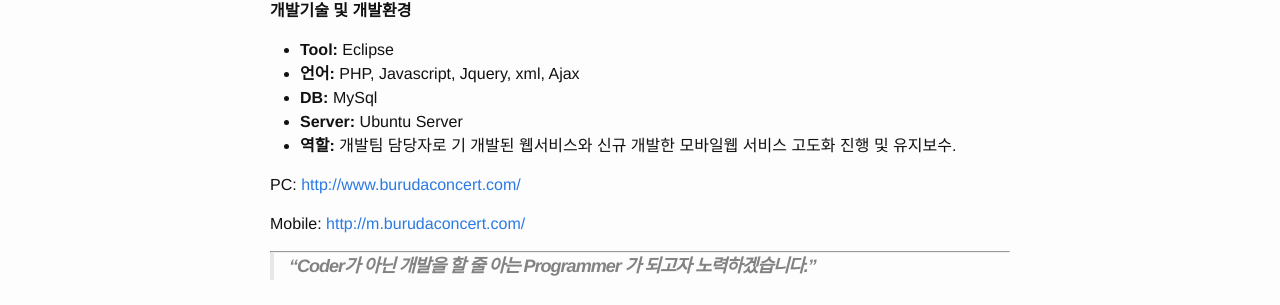
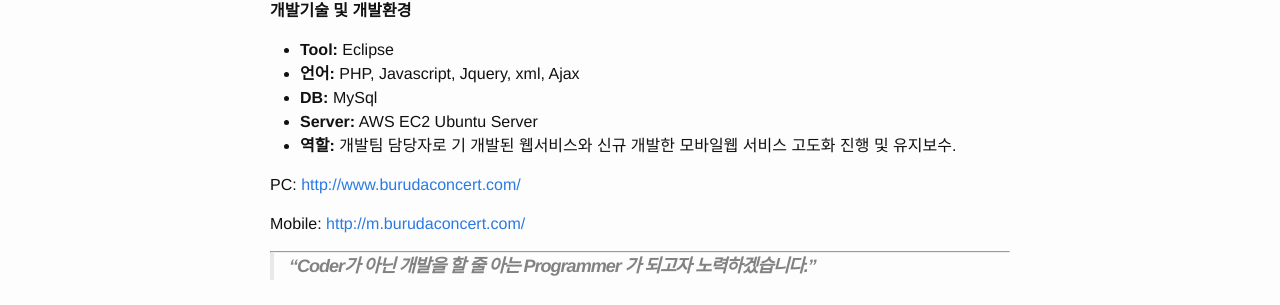
Before and after one commit to juddammu/juddammu.github.io, a Jekyll site: the page built from _posts/2017-05-16-portfolio.markdown, in a window 1280 px wide and 900 px high, scrolled down 1585 px. Shown: the part 314-619 px from the top of the window. Built offline with Jekyll 4.4.1, drawn with Linux system fonts in a browser that asks for light colours; our own code applies the rules of GitHub Pages for plain Markdown files.

Commit message:
Update 2017-05-16-portfolio.markdown

```diff
--- a/_posts/2017-05-16-portfolio.markdown
+++ b/_posts/2017-05-16-portfolio.markdown
@@ -84,7 +84,7 @@
 - **Tool:** Eclipse
 - **언어:** PHP, Javascript, Jquery, xml, Ajax
 - **DB:** MySql
-- **Server:** Ubuntu Server
+- **Server:** AWS EC2 Ubuntu Server
 - **역할:**
 개발팀 담당자로 기 개발된 웹서비스와 신규 개발한 모바일웹 서비스 고도화 진행 및 유지보수.
 
```
